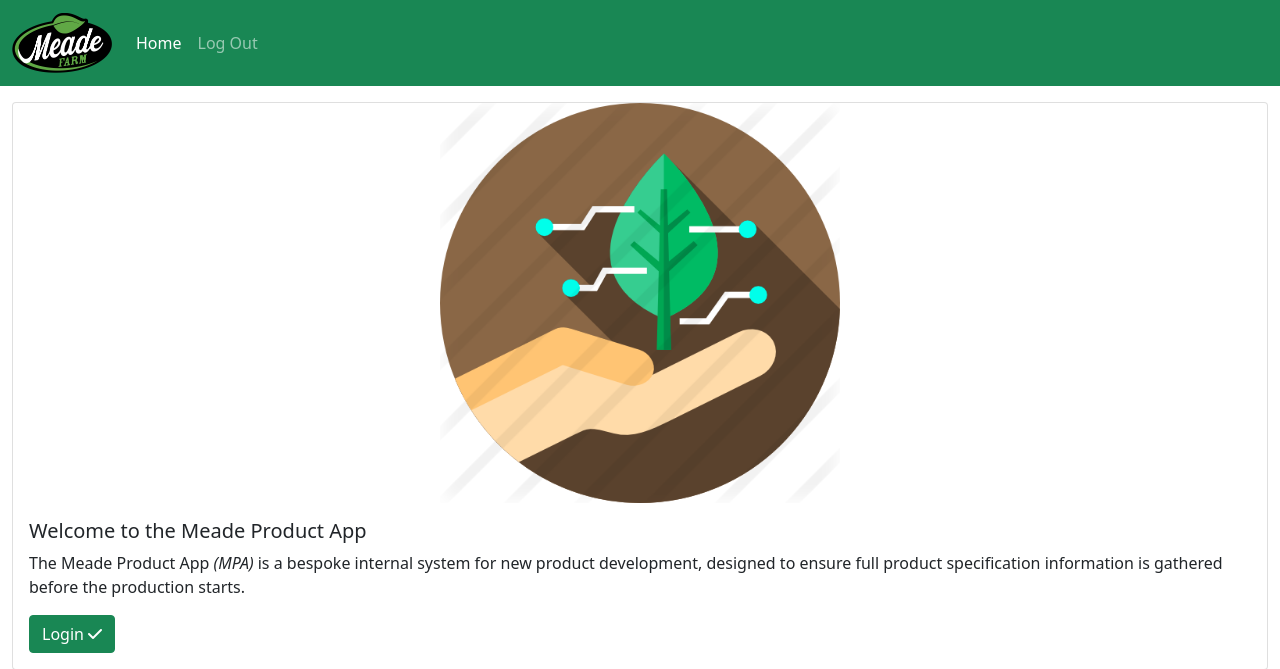
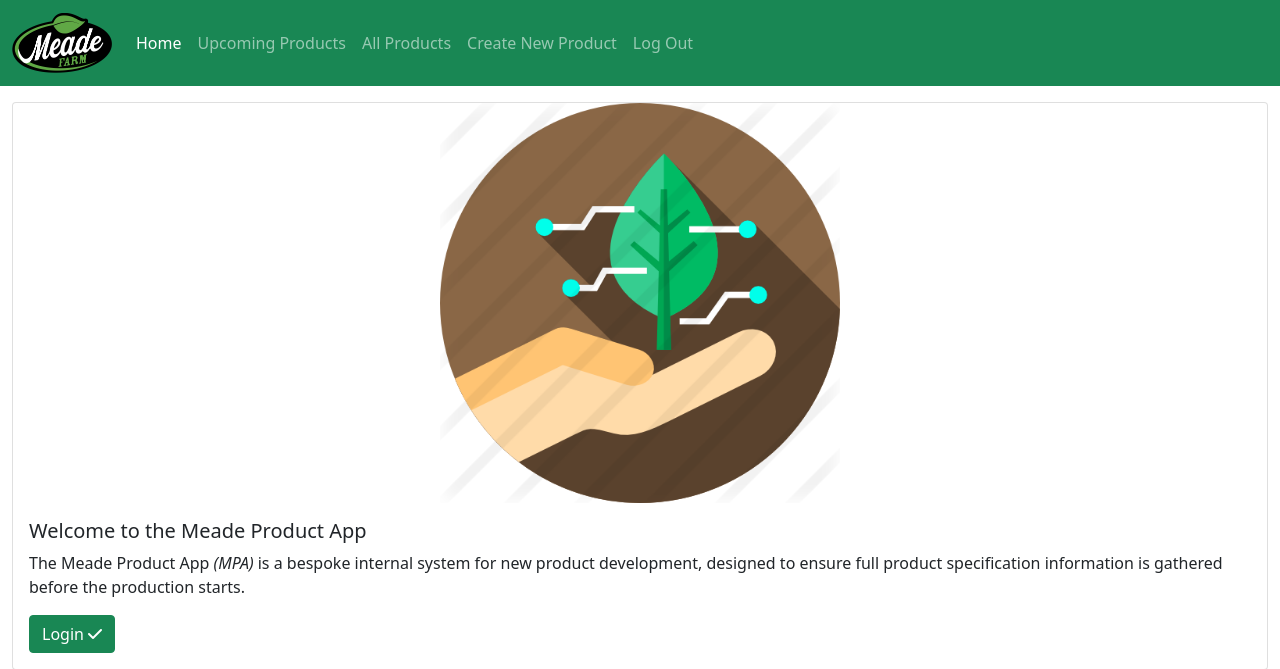
Before and after one commit to Meade-Farm-Group/product-app-flask, a Django app: page / in a window 1280 px wide. Shown: the top 669 px of the page. Run offline with Django 3.2, Linux system fonts and the light colour scheme; the visitor is signed in with stand-in values (Sample User, id 1); some libraries are stand-ins or nearby versions.

Commit message:
feat: add links to base template

```diff
--- a/npd/templates/base.html
+++ b/npd/templates/base.html
@@ -25,9 +25,18 @@
                 <div class="collapse navbar-collapse" id="navbarSupportedContent">
                     <ul class="navbar-nav me-auto mb-2 mb-lg-0">
                         <li class="nav-item">
-                            <a class="nav-link active" aria-current="page" href="#">Home</a>
+                            <a class="nav-link active" aria-current="page" href="{% url 'home' %}">Home</a>
                         </li>
                         {% if user.is_authenticated %}
+                            <li class="nav-item">
+                                <a class="nav-link" href="{% url 'product_home' %}">Upcoming Products</a>
+                            </li>
+                            <li class="nav-item">
+                                <a class="nav-link" href="{% url 'product_home' %}">All Products</a>
+                            </li>
+                            <li class="nav-item">
+                                <a class="nav-link" href="{% url 'create_product' %}">Create New Product</a>
+                            </li>
                             <li class="nav-item">
                                 <a class="nav-link" href="{% url 'account_logout' %}">Log Out</a>
                             </li>
```
